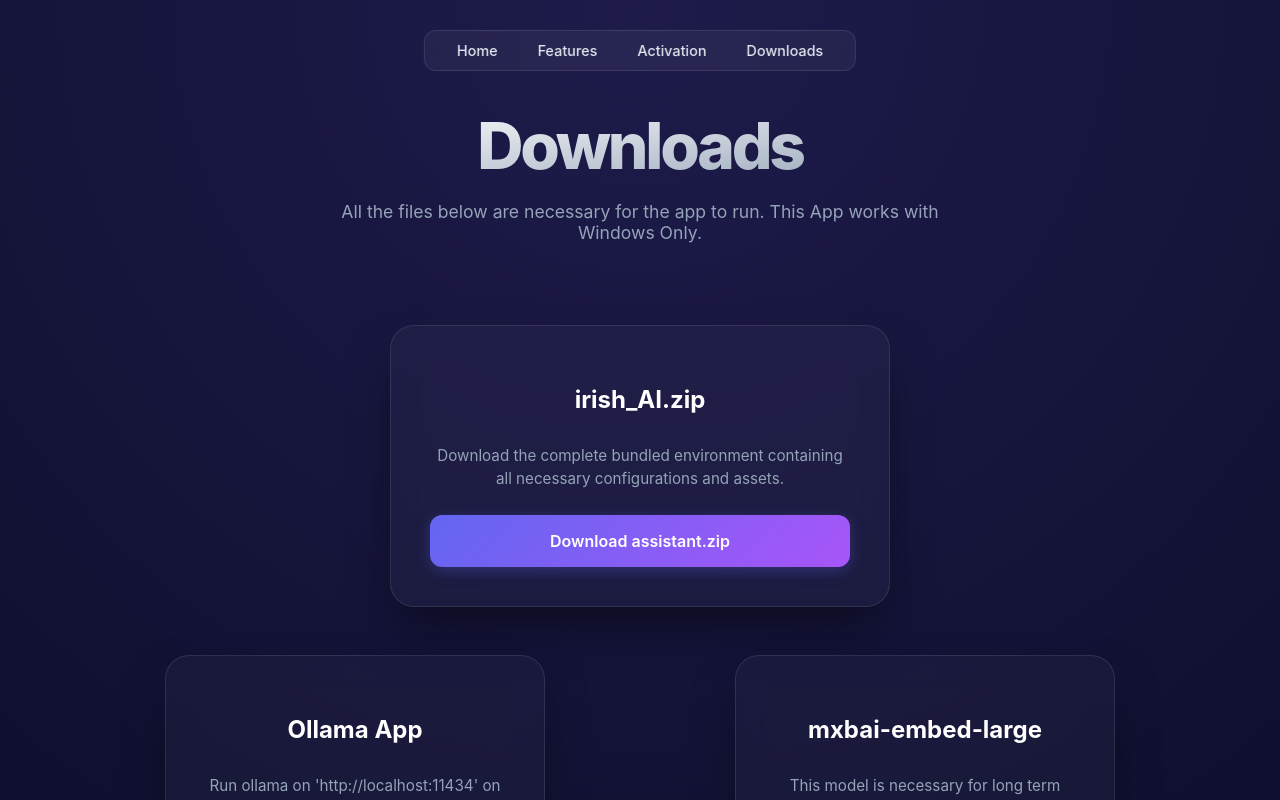
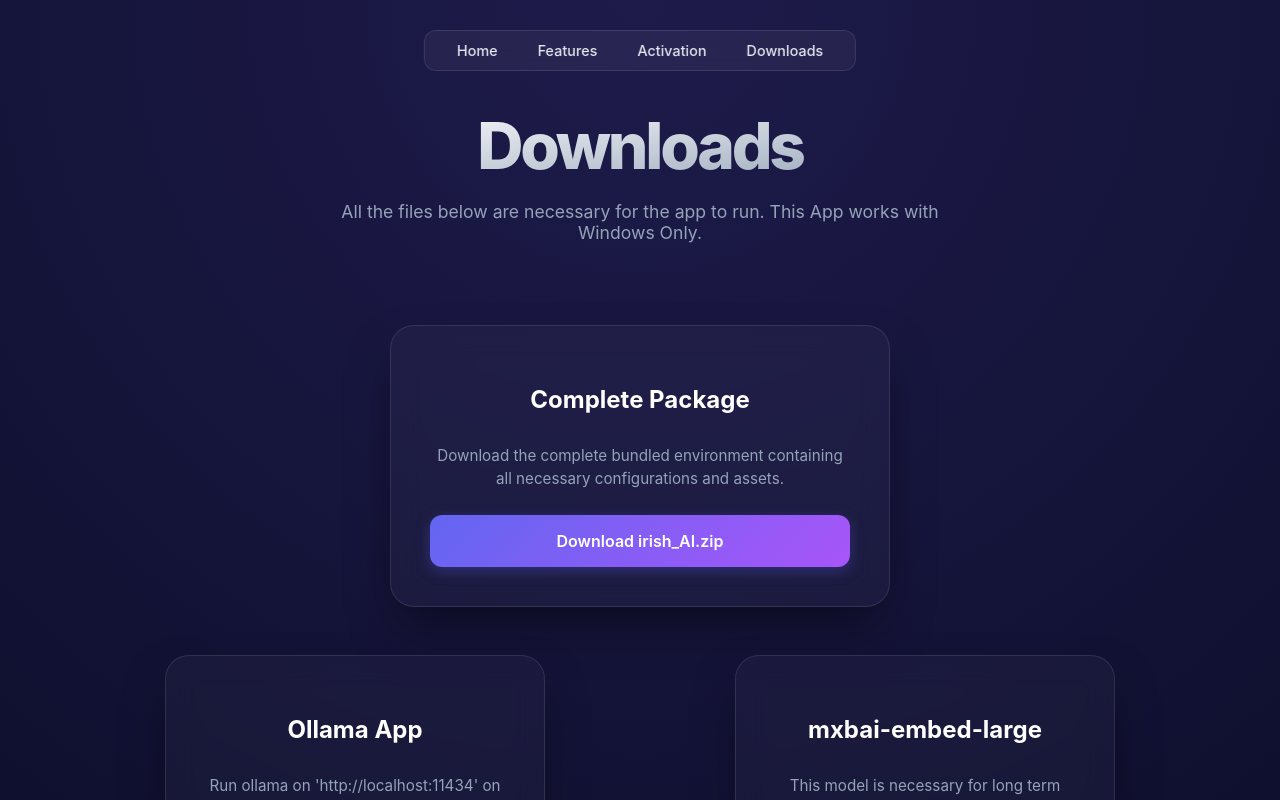
Before and after one commit to nabajyoticlaw/assistant, a Next.js app: page /download in a window 1280 px wide. Shown: the top 800 px of the page. Built offline with nearby package versions, Linux system fonts and the light colour scheme.

Commit message:
Clean up project and remove deleted files

```diff
--- a/app/download/page.tsx
+++ b/app/download/page.tsx
@@ -54,12 +54,12 @@ const DownloadPage: React.FC = () => {
       <main className={styles.mainContainer}>
         {/* Apex Card */}
         <section className={`${styles.card} ${styles.featuredCard}`}>
-          <h2 className={styles.cardTitle}>irish_AI.zip</h2>
+          <h2 className={styles.cardTitle}>Complete Package</h2>
           <p className={styles.cardDescription}>
             Download the complete bundled environment containing all necessary configurations and assets.
           </p>
           <a href="https://github.com/nabajyoticlaw/distrbution/releases/download/v1.0.0/irish_AI.zip" className={styles.buttonPrimary} download="irish_AI.zip(v1.0.0)">
-            Download assistant.zip
+            Download irish_AI.zip
           </a>
         </section>
 
```
